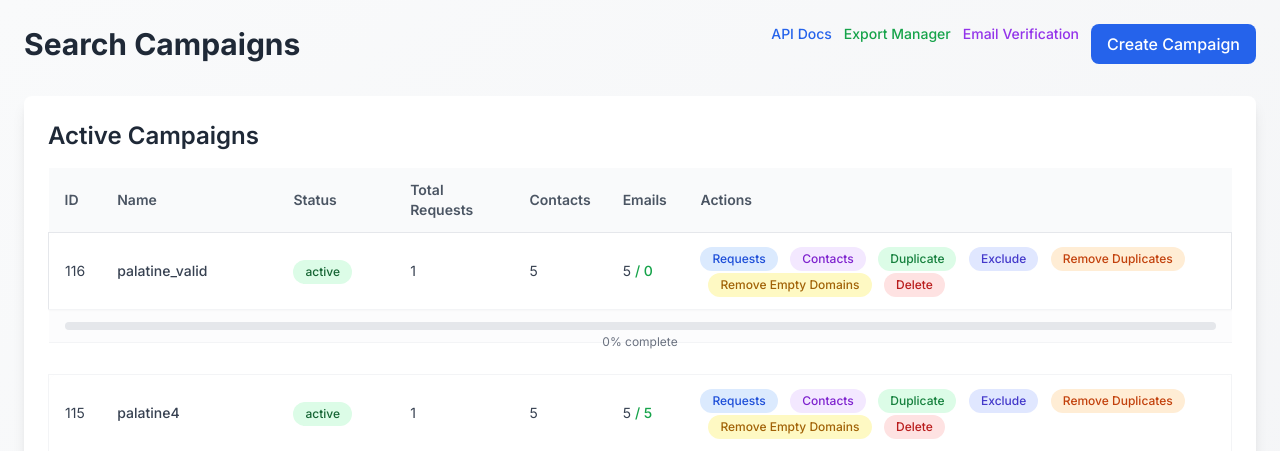
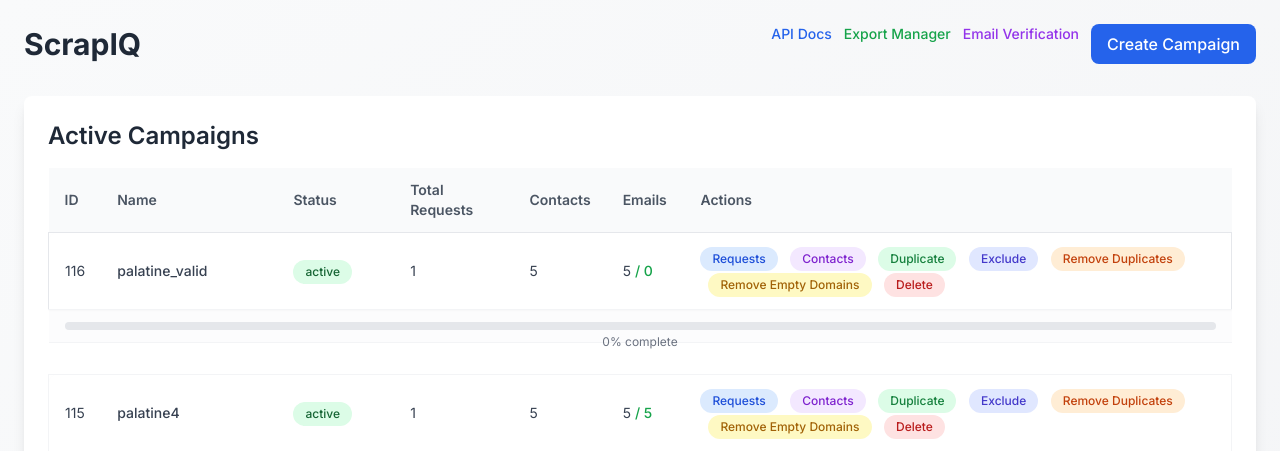
Before and after one commit to serhii-samborskyi/MapsData, a FastAPI app: page / in a window 1280 px wide. Shown: the top 451 px of the page. Run offline with FastAPI, Linux system fonts and the light colour scheme; data comes from the database, SQL or seed files in the repository; some libraries are stand-ins or nearby versions.

Commit message:
Assistant checkpoint: Updated app name to 'ScrapIQ' across templates
Assistant generated file changes:
- templates/index.html: Replace 'Search Campaigns' with 'ScrapIQ' in main heading, Update page title to include ScrapIQ
- templates/export.html: Update back link text to reference ScrapIQ
- templates/verify.html: Update back link text to reference ScrapIQ
- templates/docs.html: Update API documentation title to include ScrapIQ, Update page title to include ScrapIQ

---

User prompt:

I wanna name this software as "ScrapIQ" can you put that name istead of <h1 class="text-3xl font-bold text-gray-800">Search Campaigns</h1> and maybe some othere places

Replit-Commit-Author: Assistant
Replit-Commit-Session-Id: 944223f2-a2dc-4b1b-99da-acee57b2c713

```diff
--- a/templates/docs.html
+++ b/templates/docs.html
@@ -3,13 +3,13 @@
 <head>
     <meta charset="UTF-8">
     <meta name="viewport" content="width=device-width, initial-scale=1.0">
-    <title>API Documentation</title>
+    <title>ScrapIQ - API Documentation</title>
     <script src="https://cdn.tailwindcss.com"></script>
     <link href="https://fonts.googleapis.com/css2?family=Inter:wght@400;500;600;700&display=swap" rel="stylesheet">
 </head>
 <body class="bg-gray-50">
     <div class="container mx-auto px-4 py-8">
-        <h1 class="text-3xl font-bold mb-8">Search Campaigns API Documentation</h1>
+        <h1 class="text-3xl font-bold mb-8">ScrapIQ API Documentation</h1>
 
         <div class="space-y-8">
             <!-- Get Active Campaigns -->
--- a/templates/export.html
+++ b/templates/export.html
@@ -11,7 +11,7 @@
     <div class="container mx-auto px-4 py-8">
         <div class="flex justify-between items-center mb-6">
             <h1 class="text-3xl font-bold text-gray-800">Export Management</h1>
-            <a href="/" class="text-blue-600 hover:text-blue-800">← Back to Campaigns</a>
+            <a href="/" class="text-blue-600 hover:text-blue-800">← Back to ScrapIQ</a>
         </div>
 
         <!-- Campaign Selection -->
--- a/templates/index.html
+++ b/templates/index.html
@@ -3,7 +3,7 @@
 <head>
     <meta charset="UTF-8">
     <meta name="viewport" content="width=device-width, initial-scale=1.0">
-    <title>Maps Data</title>
+    <title>ScrapIQ - Maps Data</title>
     <script src="https://cdn.tailwindcss.com"></script>
     <link href="https://fonts.googleapis.com/css2?family=Inter:wght@400;500;600;700&display=swap" rel="stylesheet">
     <style>
@@ -14,7 +14,7 @@
 <body class="bg-gradient-to-br from-gray-50 to-gray-100 min-h-screen">
     <div class="container mx-auto p-6">
         <div class="flex justify-between items-center mb-8">
-            <h1 class="text-3xl font-bold text-gray-800">Search Campaigns</h1>
+            <h1 class="text-3xl font-bold text-gray-800">ScrapIQ</h1>
             <div class="flex gap-3">
                 <a href="/docs/api" class="text-blue-600 hover:text-blue-800 text-sm font-medium">API Docs</a>
                 <a href="/export" class="text-green-600 hover:text-green-800 text-sm font-medium">Export Manager</a>
--- a/templates/verify.html
+++ b/templates/verify.html
@@ -12,7 +12,7 @@
     <div class="container mx-auto px-4 py-8">
         <div class="flex justify-between items-center mb-6">
             <h1 class="text-3xl font-bold text-gray-800">Email Verification Manager</h1>
-            <a href="/" class="text-blue-600 hover:text-blue-800">← Back to Campaigns</a>
+            <a href="/" class="text-blue-600 hover:text-blue-800">← Back to ScrapIQ</a>
         </div>
 
         <!-- Campaign Selection -->
```
